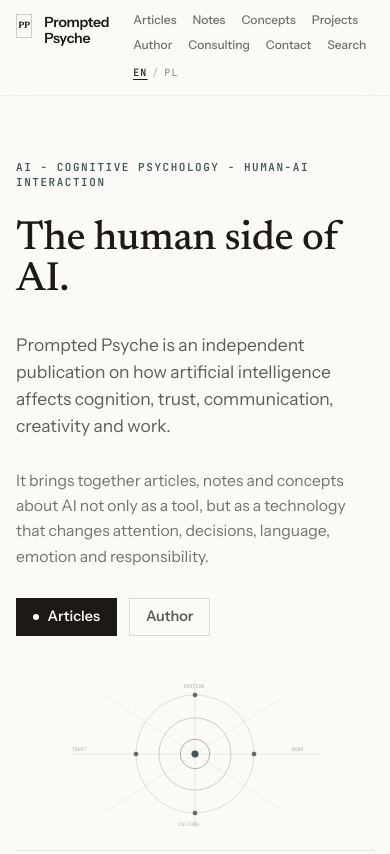
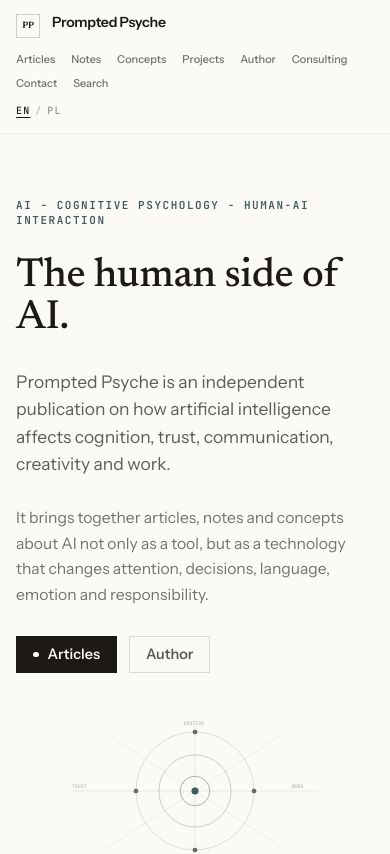
Before and after one commit to felixo01/promptedpsyche, an Astro site: page / in a window 390 px wide. Shown: the top 854 px of the page. Built offline with nearby package versions, Linux system fonts and the light colour scheme; Astro itself is replaced by a stand-in of ours.

Commit message:
Fix mobile article layout

```diff
--- a/src/styles/global.css
+++ b/src/styles/global.css
@@ -3211,6 +3211,7 @@
   }
 
   .site-header {
+    flex-wrap: wrap;
     align-items: flex-start;
     gap: 1rem;
     min-height: 0;
@@ -3227,11 +3228,22 @@
   }
 
   .site-nav {
+    flex-wrap: wrap;
     gap: 0.85rem 1rem;
   }
 
+  .site-nav a {
+    font-size: 0.68rem;
+  }
+
   .language-switcher {
+    align-self: flex-start;
     flex-basis: 100%;
+  }
+
+  .header-actions {
+    justify-content: flex-start;
+    min-width: 0;
   }
 
   .lovable-container,
@@ -3544,6 +3556,10 @@
     line-height: 1.8;
   }
 
+  .article-aside {
+    display: none;
+  }
+
   .article-shell--publication .prose h2 {
     margin-top: 3.2rem;
     padding-top: 1.2rem;
```
